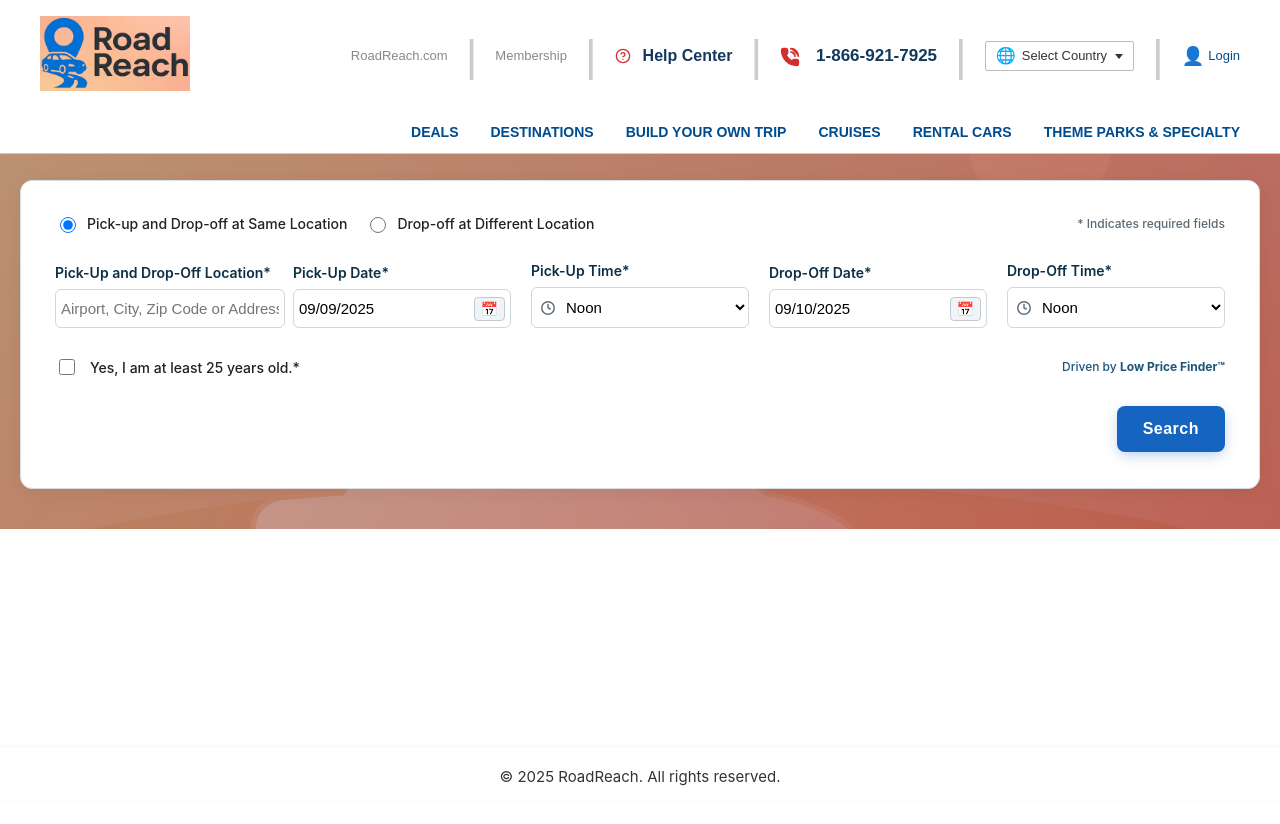
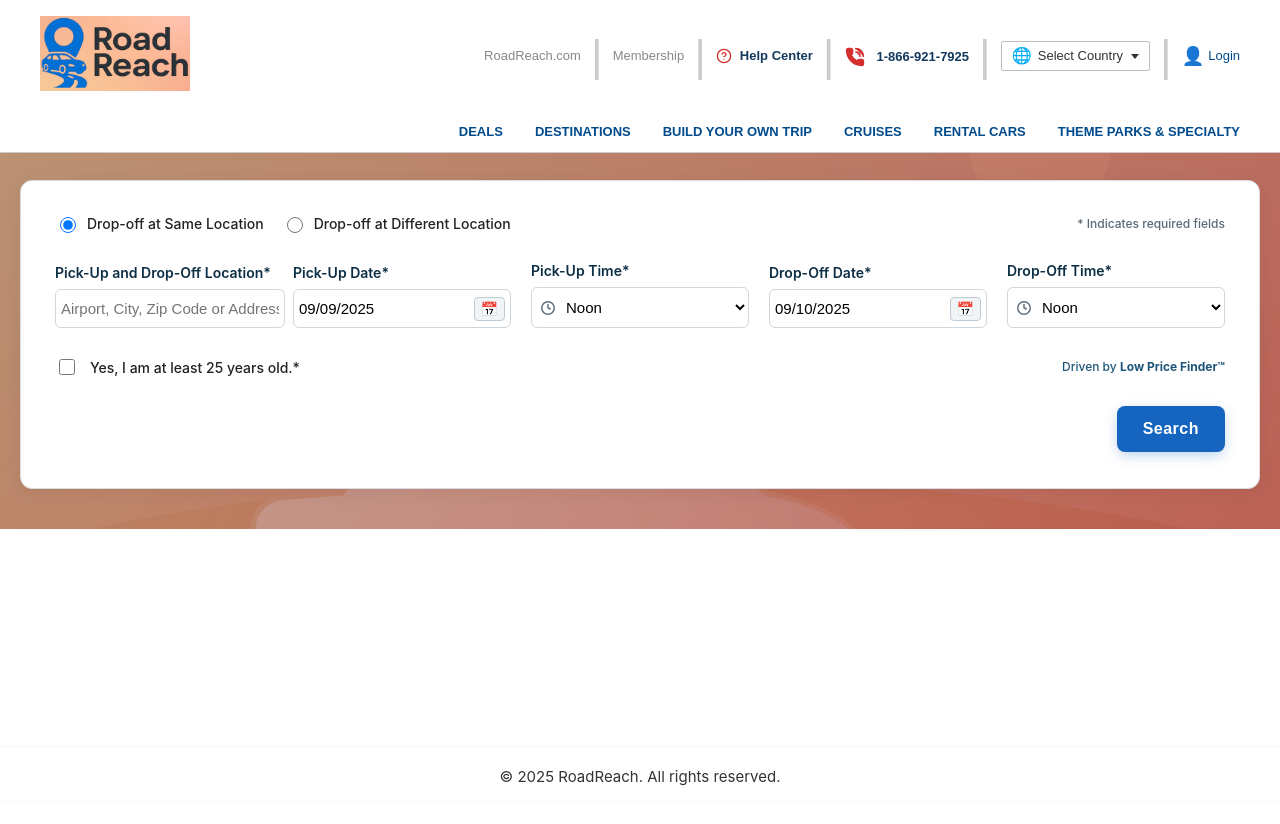
Before and after one commit to RoadReach/RoadReach_FrontEnd, a React (Vite) app: page /rental-cars in a window 1280 px wide. Shown: the top 824 px of the page. Built offline with nearby package versions, Linux system fonts and the light colour scheme.

Commit message:
Red alter sumbit a request form

```diff
--- a/src/components/Header.css
+++ b/src/components/Header.css
@@ -43,8 +43,8 @@ header.site-header {
 	height: 28px !important;
 }
 .header__help-text {
-	margin-left: 10px;
-	font-size: 16px;
+		margin-left: 6px;
+		font-size: 13px;
 }
 .header__help-text--bold {
 	font-weight: bold;
@@ -52,23 +52,23 @@ header.site-header {
 }
 .header__phone-number {
 		font-weight: bold;
-	font-size: 17px;
+		font-size: 13px;
 		color: #133a5e;
-	margin-left: 10px;
+		margin-left: 6px;
 }
-.header__sep { margin:0 4px; color:#ccc; display:inline-block; vertical-align:middle; }
+.header__sep, .header__sep--tall { margin:0; color:#ccc; display:inline-block; vertical-align:middle; }
 .header__sep--tall {
 		height: 100px;
 		line-height: 100px;
 		font-size: 45px;
 		min-width: 1px;
-	padding: 0 4px;
+		padding: 0;
 }
 .header__login { display:flex; align-items:center; gap:4px; color:#004B8D; font-weight:500; }
 .header__main { display:flex; justify-content:flex-end; align-items:center; padding:10px 40px; background:none; }
 .header__main > .header__nav { flex-wrap:wrap; }
 .header__nav { display:flex; gap:32px; }
-.header__nav-link { color:#004B8D; text-decoration:none; font-weight:bold; font-size:14px; white-space:nowrap; }
+.header__nav-link { color:#004B8D; text-decoration:none; font-weight:bold; font-size:13px; white-space:nowrap; }
 
 
 header.main-header {
--- a/src/components/HelpCenter.css
+++ b/src/components/HelpCenter.css
@@ -1,3 +1,11 @@
+.hc-input--error {
+  border: 2px solid #d32f2f !important;
+  background: #fff0f0 !important;
+}
+select.hc-input--error {
+  border: 2px solid #d32f2f !important;
+  background: #fff0f0 !important;
+}
 /* Highlight for matching section */
 .hc-highlight-section {
   background: #fffbe6 !important;
@@ -36,6 +44,7 @@
 .hc-toast-close { background:rgba(255,255,255,0.2); border:none; color:#fff; font-size:18px; line-height:1; cursor:pointer; width:28px; height:28px; border-radius:4px; }
 .hc-field-error { color:#d32f2f; font-size:13px; margin-top:4px; margin-bottom:-4px; }
 .hc-error { color:#d32f2f; background:#fff0f0; padding:8px 12px; border-radius:4px; margin-bottom:4px; font-size:15px; text-align:center; }
+.hc-error--empty { min-height:32px; border:2px solid #d32f2f; margin-bottom:10px; background:#fff0f0; border-radius:4px; }
 .hc-article-layout { display:flex; gap:28px; align-items:flex-start; }
 .hc-article-main { flex:1; min-width:0; }
 .hc-contact { width:265px; flex-shrink:0; border:1px solid #d9dde1; border-radius:4px; padding:28px 26px; font-size:14px; background:#fff; box-shadow:0 1px 2px rgba(0,0,0,0.04); }
--- a/src/components/HelpCenter.tsx
+++ b/src/components/HelpCenter.tsx
@@ -210,7 +210,7 @@ const HelpCenter = ({ open, onClose }: { open: boolean; onClose: () => void }) =
     setError("");
 
     if (!form.fullName || !form.email || !form.requestType || !form.description) {
-      setError("Please fill in all required fields.");
+      setError("required"); // just a flag, not user-facing text
       setSubmitting(false);
       return;
     }
@@ -402,31 +402,29 @@ const HelpCenter = ({ open, onClose }: { open: boolean; onClose: () => void }) =
             <form onSubmit={handleSubmit} className="hc-form">
               <label className="hc-label">Full Name</label>
               <input
-                className="hc-input"
+                className={`hc-input${error === 'required' && !form.fullName ? ' hc-input--error' : ''}`}
                 name="fullName"
                 value={form.fullName}
-                onChange={handleChange}
+                onChange={e => { handleChange(e); if (error === "required") setError(""); }}
                 placeholder="Enter your full name"
-                required
               />
               <label className="hc-label">Email</label>
               <input
-                className="hc-input"
+                className={`hc-input${error === 'required' && !form.email ? ' hc-input--error' : ''}`}
                 name="email"
                 type="email"
                 value={form.email}
-                onChange={handleChange}
+                onChange={e => { handleChange(e); if (error === "required") setError(""); }}
                 onBlur={(e) => {
                   if (!e.target.value) setEmailError("Email is required");
                   else if (!emailRegex.test(e.target.value.trim())) setEmailError("Enter a valid email");
                 }}
                 placeholder="Enter your email"
-                required
               />
               {emailError && <div className="hc-field-error">{emailError}</div>}
               <label className="hc-label">Phone Number</label>
               <input
-                className="hc-input"
+                className={`hc-input${error === 'required' && !form.phoneNumber ? ' hc-input--error' : ''}`}
                 name="phoneNumber"
                 value={form.phoneNumber}
                 onChange={handleChange}
@@ -438,7 +436,7 @@ const HelpCenter = ({ open, onClose }: { open: boolean; onClose: () => void }) =
               {phoneError && <div className="hc-field-error">{phoneError}</div>}
               <label className="hc-label">Request Type</label>
               <select
-                className="hc-input"
+                className={`hc-input${error === 'required' && (!form.requestType || form.requestType === 'General') ? ' hc-input--error' : ''}`}
                 name="requestType"
                 aria-label="Request Type"
                 title="Request Type"
@@ -452,14 +450,14 @@ const HelpCenter = ({ open, onClose }: { open: boolean; onClose: () => void }) =
               </select>
               <label className="hc-label">Description</label>
               <textarea
-                className="hc-input hc-textarea"
+                className={`hc-input hc-textarea${error === 'required' && !form.description ? ' hc-input--error' : ''}`}
                 name="description"
                 value={form.description}
-                onChange={handleChange}
+                onChange={e => { handleChange(e); if (error === "required") setError(""); }}
                 placeholder="Describe your issue or request"
-                required
               />
-              {error && <div className="hc-error">{error}</div>}
+              {/* No red alert box, just highlight empty fields */}
+              {error && error !== "required" && <div className="hc-error">{error}</div>}
               <button type="submit" className="hc-form-submit" disabled={submitting}>{submitting ? "Submitting..." : "Submit"}</button>
               <button type="button" className="hc-back-btn" onClick={() => setShowForm(false)}>Back to Help Center</button>
             </form>
--- a/src/components/rentalCars.tsx
+++ b/src/components/rentalCars.tsx
@@ -244,7 +244,7 @@ const RentalCars: React.FC = () => {
                 onChange={() => setSameLocation(true)}
                 className="rental-form-radio-input"
               />
-              Pick-up and Drop-off at Same Location
+              Drop-off at Same Location
             </label>
             <label className="rental-form-radio-label rental-form-radio-label-margin">
               <input
```
Lines whose indentation alone changed are shown as unchanged.
